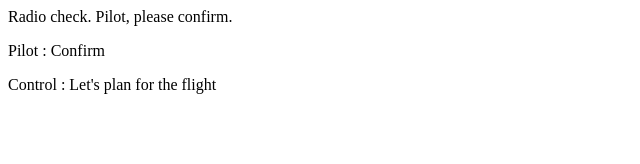
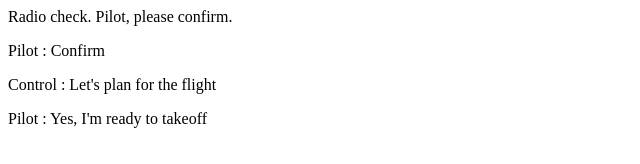
Before and after one commit to Meeranair1086/communication-log, a plain HTML site: page index.html in a window 1280 px wide. Shown: the whole page, without its empty margins (0-640 px from the left). Drawn offline with Linux system fonts and the light colour scheme.

Commit message:
Pilot, Second line added

```diff
--- a/index.html
+++ b/index.html
@@ -3,5 +3,6 @@
       <p>Radio check. Pilot, please confirm.</p>
       <p>Pilot : Confirm</p>
       <p>Control : Let's plan for the flight</p>
+      <p>Pilot : Yes, I'm ready to takeoff</p>
    </body>
 </html>
```
